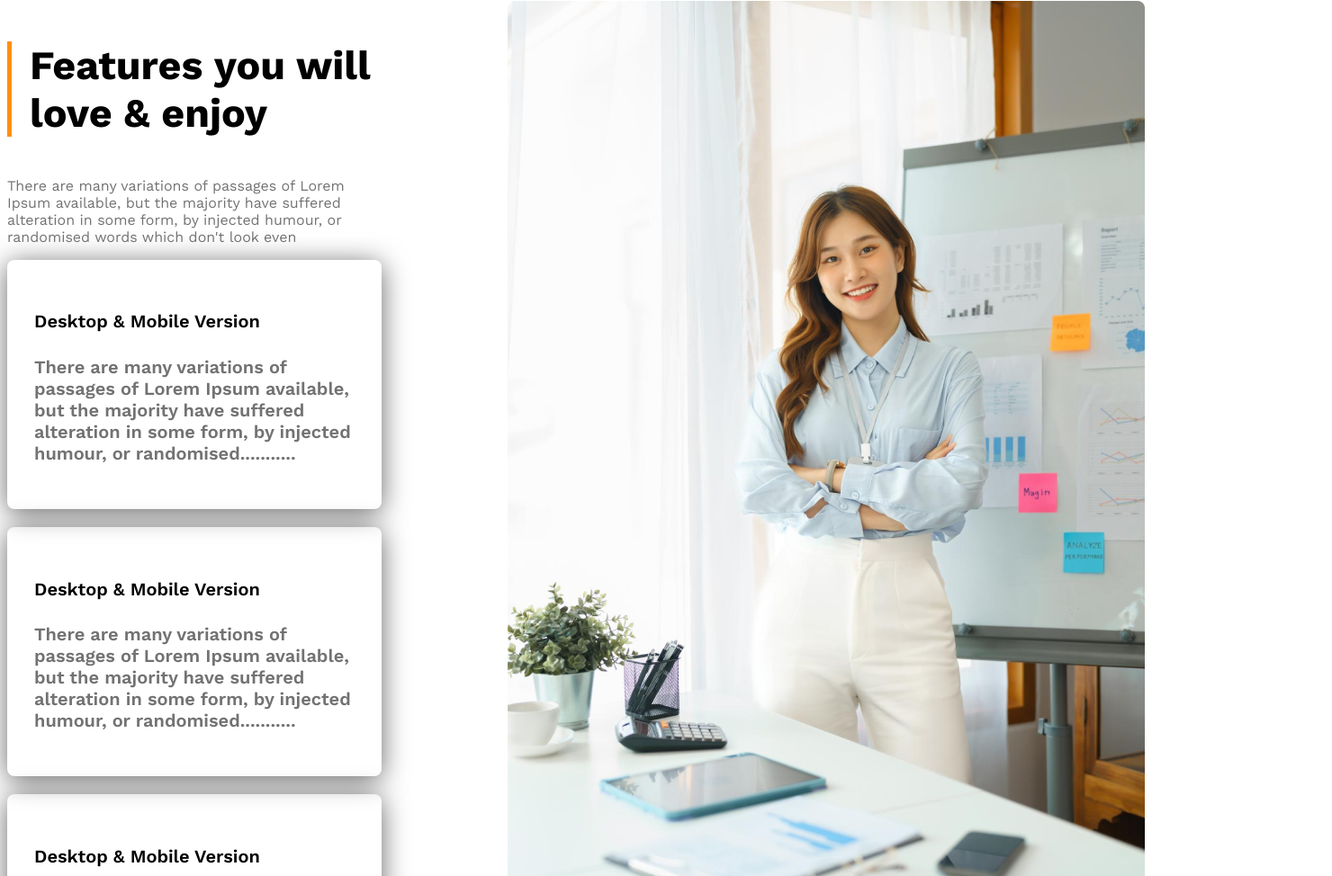
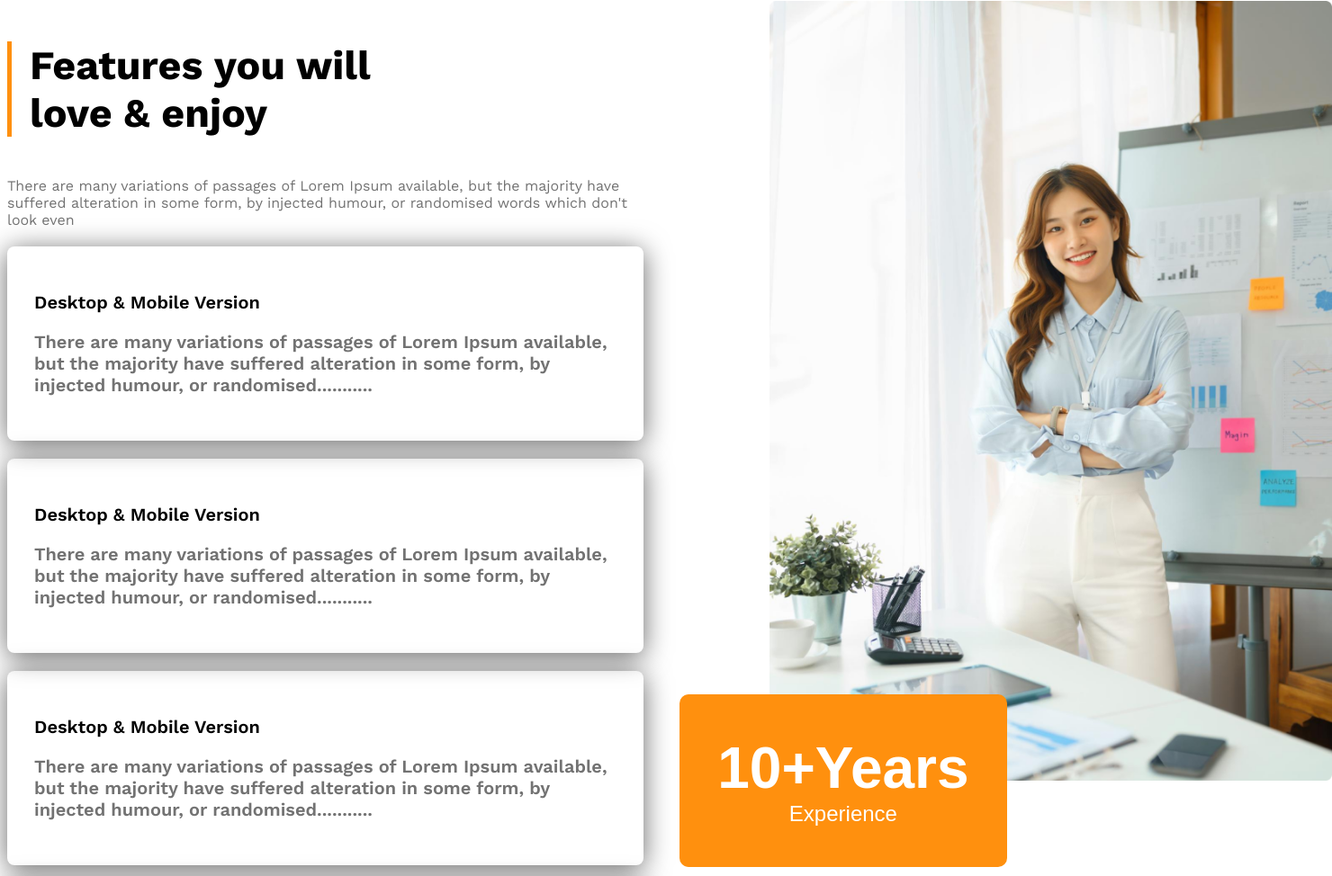
Before and after one commit to LutfarRahman23/g3-architect-website, a plain HTML site: page index.html in a window 1280 px wide. Shown: the part 2156-3130 px from the top of the page at 90% size, 1480 px wide, since content can reach past the window. Drawn offline with nearby package versions, Linux system fonts and the light colour scheme.

Commit message:
added some new section and designs

```diff
--- a/styles/achitects.css
+++ b/styles/achitects.css
@@ -120,6 +120,23 @@ main > section{
  .feature-card, .feature-title{
     font-weight: 600;
     font-size: 1.25rem;
+    margin-top: 20px;
+    margin-bottom: 20px;
+ }
+ #experience-badge{
+    padding:45px 42px;
+    font-size: 1.5rem;
+    font-weight: 500;
+    margin-top: -100px;
+    margin-left: -100px;
+ }
+
+ #experience-year{
+    font-size: 4rem;
+    font-weight: 700;
+ }
+ .featured-architect img{
+     width: 150%;
  }
  /* some facts related styles */
  .fact-container{
@@ -177,7 +194,7 @@ main > section{
     .team-image-container, .fact-container, .sponsor-companies{
         grid-template-columns: repeat(1,1fr);
     }
-    .fact-container, .sponsor-companies{
+    .fact-container, .sponsor-companies, .features{
         justify-items: center;
         gap: 24px;
     }
```
